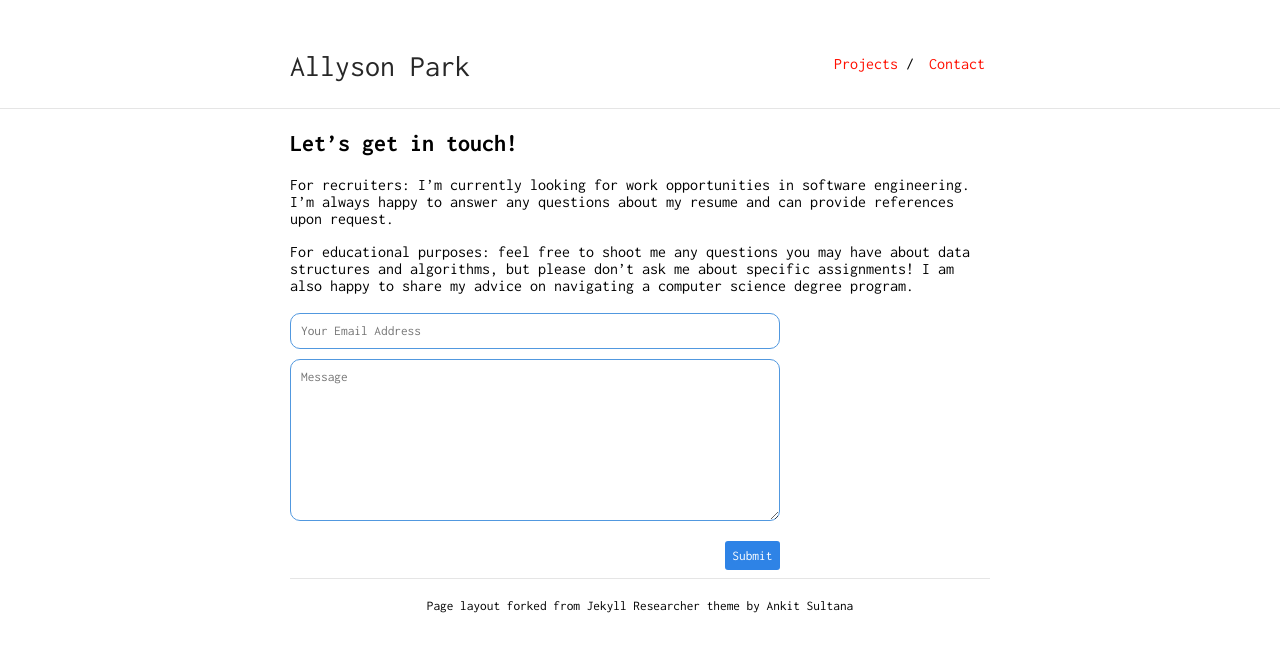
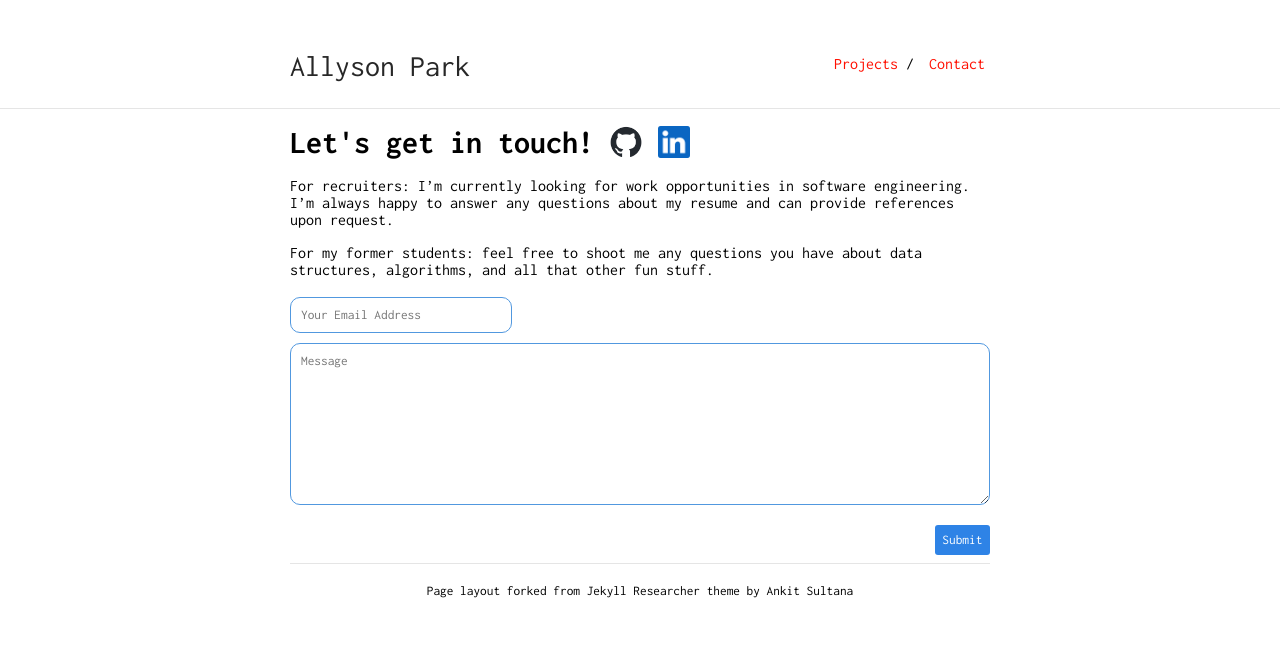
Before and after one commit to allysonpark/allysonpark.github.io, a Jekyll site: the page built from contact.md, in a window 1280 px wide. Shown: the top 652 px of the page. Built offline with Jekyll 4.4.1, drawn with Linux system fonts in a browser that asks for light colours; our own code applies the rules of GitHub Pages for plain Markdown files.

Commit message:
Add github and linkedIn links, change contact form layout

```diff
--- a/_sass/_style.scss
+++ b/_sass/_style.scss
@@ -74,9 +74,12 @@ hr {
 
 /* Contact Form */
 form.wj-contact {
-  width: 70%;
   display: flex;
   flex-direction: column;
+}
+
+form.wj-contact input[type="text"] {
+  width: 200px;
 }
 
 form.wj-contact input[type="text"], form.wj-contact textarea[type="text"] {
@@ -106,6 +109,20 @@ form.wj-contact input[type="submit"] {
   border: 1px solid transparent;
   height: auto;
   align-self: flex-end;
+}
+
+.socials {
+  display: flex;
+  gap: 1rem;
+  margin-top: 1rem;
+}
+
+.socials > h1 {
+  margin: 0;
+}
+
+.socials img {
+  max-width: 2rem;
 }
 
 /* Divs */
--- a/contact.md
+++ b/contact.md
@@ -1,8 +1,16 @@
-## Let's get in touch!
+<div class="socials">
+    <h1>Let's get in touch!</h1>
+    <a href="https://github.com/allysonpark" target="_blank">
+        <img src="images/github_logo.png" alt="GitHub logo">
+    </a>
+    <a href="https://www.linkedin.com/in/allyson-park-7a7738153" target="_blank">
+        <img src="images/linkedin_logo.png" alt="LinkedIn logo">
+    </a>
+</div>
 
 For recruiters: I'm currently looking for work opportunities in software engineering. I'm always happy to answer any questions about my resume and can provide references upon request.
 
-For educational purposes: feel free to shoot me any questions you may have about data structures and algorithms, but please don't ask me about specific assignments! I am also happy to share my advice on navigating a computer science degree program.
+For my former students: feel free to shoot me any questions you have about data structures, algorithms, and all that other fun stuff.
 
 <form class="wj-contact" action="https://formspree.io/f/mgegjwan" method="POST" target="_blank">
     <input type="text" name="email" placeholder="Your Email Address">
```
Also changed, not shown: images/github_logo.png (added), images/linkedin_logo.png (added).
